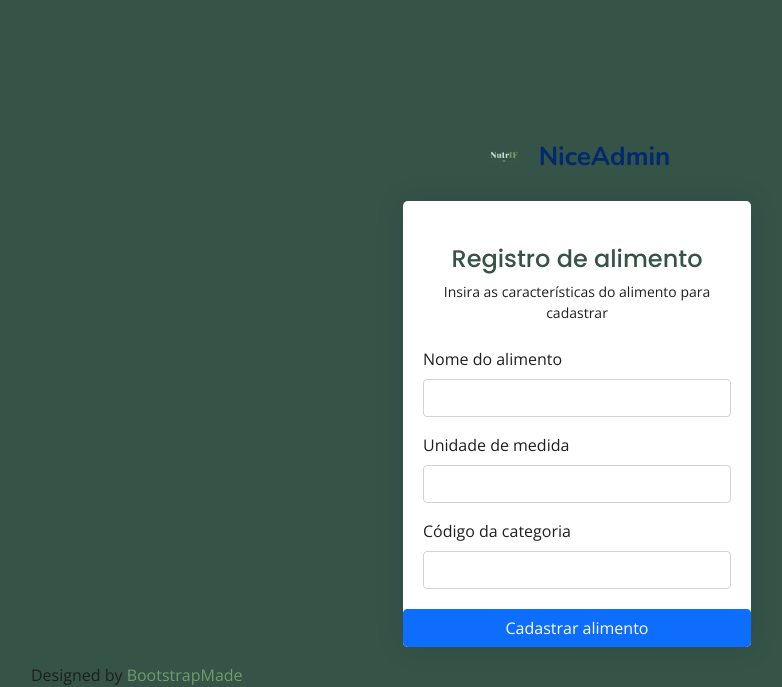
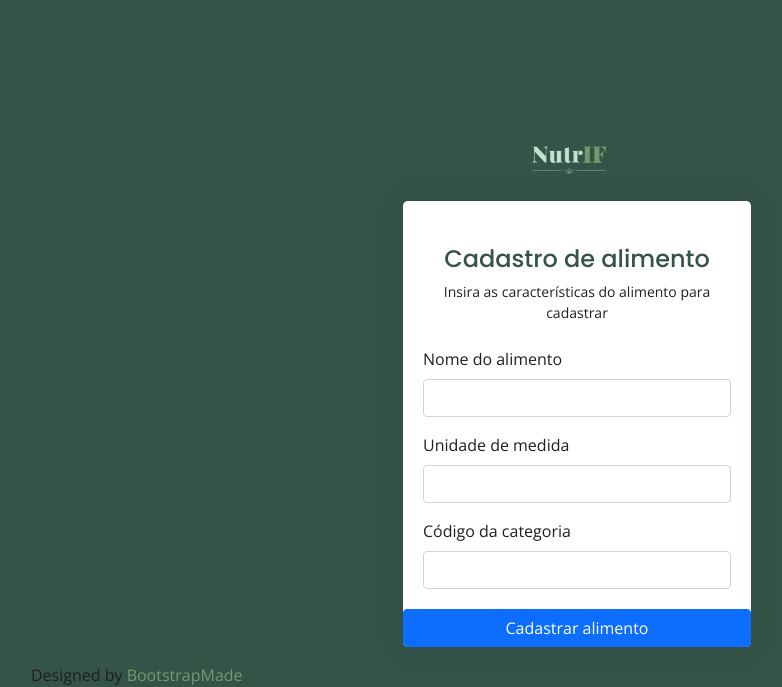
Before and after one commit to JulianaVitoria629/NutrIF, a Django app: page /registro_de_alimento in a window 1280 px wide. Shown: the top 687 px of the page, without its empty margins (63-845 px from the left). Run offline with Django 3.2, Linux system fonts and the light colour scheme; some libraries are stand-ins or nearby versions.

Commit message:
commit p
Deixando o dashboard mais bonitinho e adicionando linkáveis às tags âncora que contém a logo do projeto nas telas de cadastro de alimento, cadastro de usuário e login de usuário.

```diff
--- a/paginas/templates/pages-register-alimento.html
+++ b/paginas/templates/pages-register-alimento.html
@@ -11,8 +11,8 @@
   <meta content="" name="keywords">
 
   <!-- Favicons -->
-  <link href="{% static 'img/favicon.png' %}" rel="icon">
-  <link href="{% static 'img/apple-touch-icon.png' %}" rel="apple-touch-icon">
+  <link href="{% static 'img/logonutrif.png' %}" rel="icon">
+  <link href="{% static 'img/logonutrif.png' %}" rel="apple-touch-icon">
 
   <!-- Google Fonts -->
   <link href="https://fonts.gstatic.com" rel="preconnect">
@@ -49,9 +49,9 @@
             <div class="col-lg-4 col-md-6 d-flex flex-column align-items-center justify-content-center">
 
               <div class="d-flex justify-content-center py-4">
-                <a href="index.html" class="logo d-flex align-items-center w-auto">
-                  <img src="{% static 'img/logonutrif.png' %}" alt="">
-                  <span class="d-none d-lg-block">NiceAdmin</span>
+                <a href="{% url 'index'%}" class="logo d-flex align-items-center w-auto">
+                  <img src="{% static 'img/logoampliadoo.png' %}" alt="">
+                  <span class="d-none d-lg-block"></span>
                 </a>
               </div><!-- End Logo -->
 
@@ -60,7 +60,7 @@
                 <div class="card-body">
 
                   <div class="pt-4 pb-2">
-                    <h5 class="card-title text-center pb-0 fs-4">Registro de alimento</h5>
+                    <h5 class="card-title text-center pb-0 fs-4">Cadastro de alimento</h5>
                     <p class="text-center small">Insira as características do alimento para cadastrar</p>
                   </div>
 
--- a/paginas/templates/pages-register-user.html
+++ b/paginas/templates/pages-register-user.html
@@ -49,9 +49,9 @@
             <div class="col-lg-4 col-md-6 d-flex flex-column align-items-center justify-content-center">
 
               <div class="d-flex justify-content-center py-4">
-                <a href="index.html" class="logo d-flex align-items-center w-auto">
-                  <img src="{% static 'img/logonutrif.png' %}" alt="">
-                  <span class="d-none d-lg-block">NiceAdmin</span>
+                <a href="{% url 'index'%}" class="logo d-flex align-items-center w-auto">
+                  <img src="{% static 'img/logoampliadoo.png' %}" alt="">
+                  <span class="d-none d-lg-block"></span>
                 </a>
               </div><!-- End Logo -->
 
```
Also changed, not shown: paginas/templates/index.html (+10 -19 lines).
